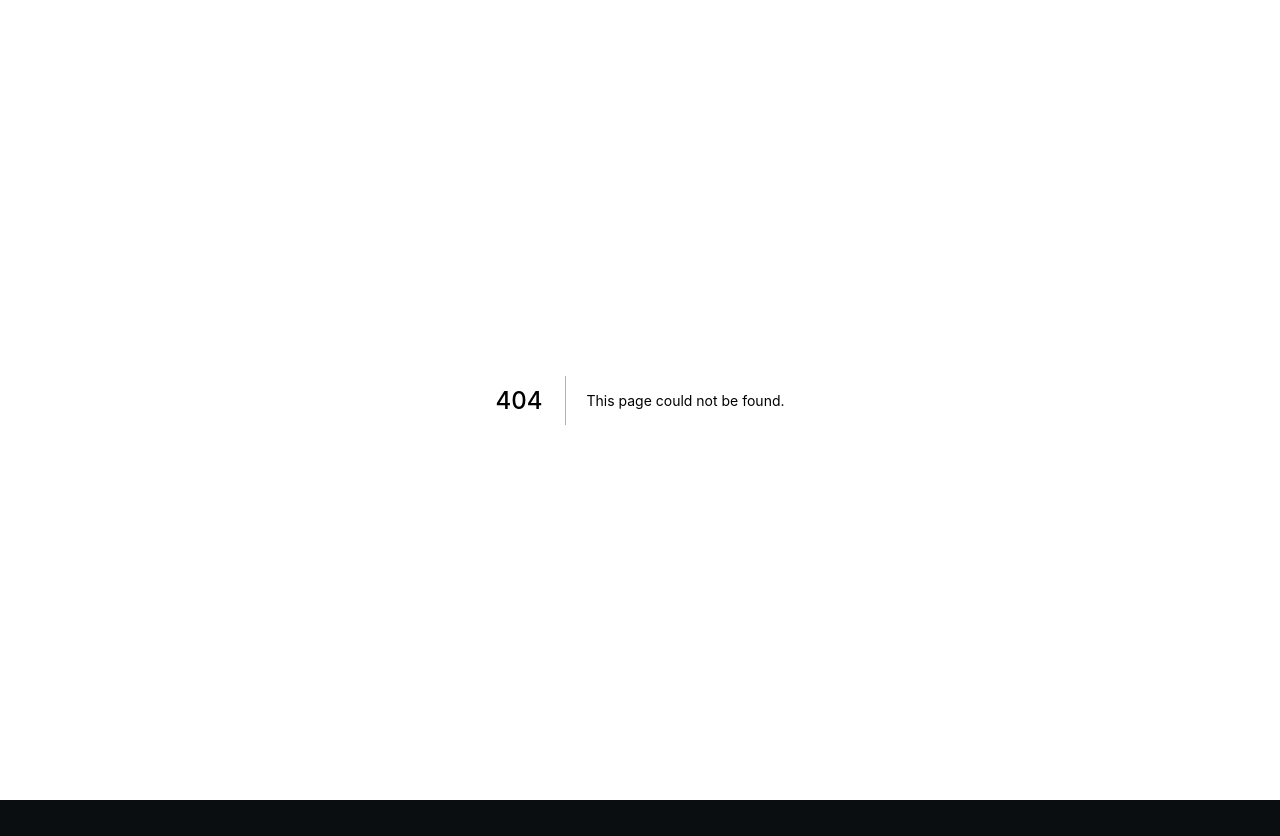
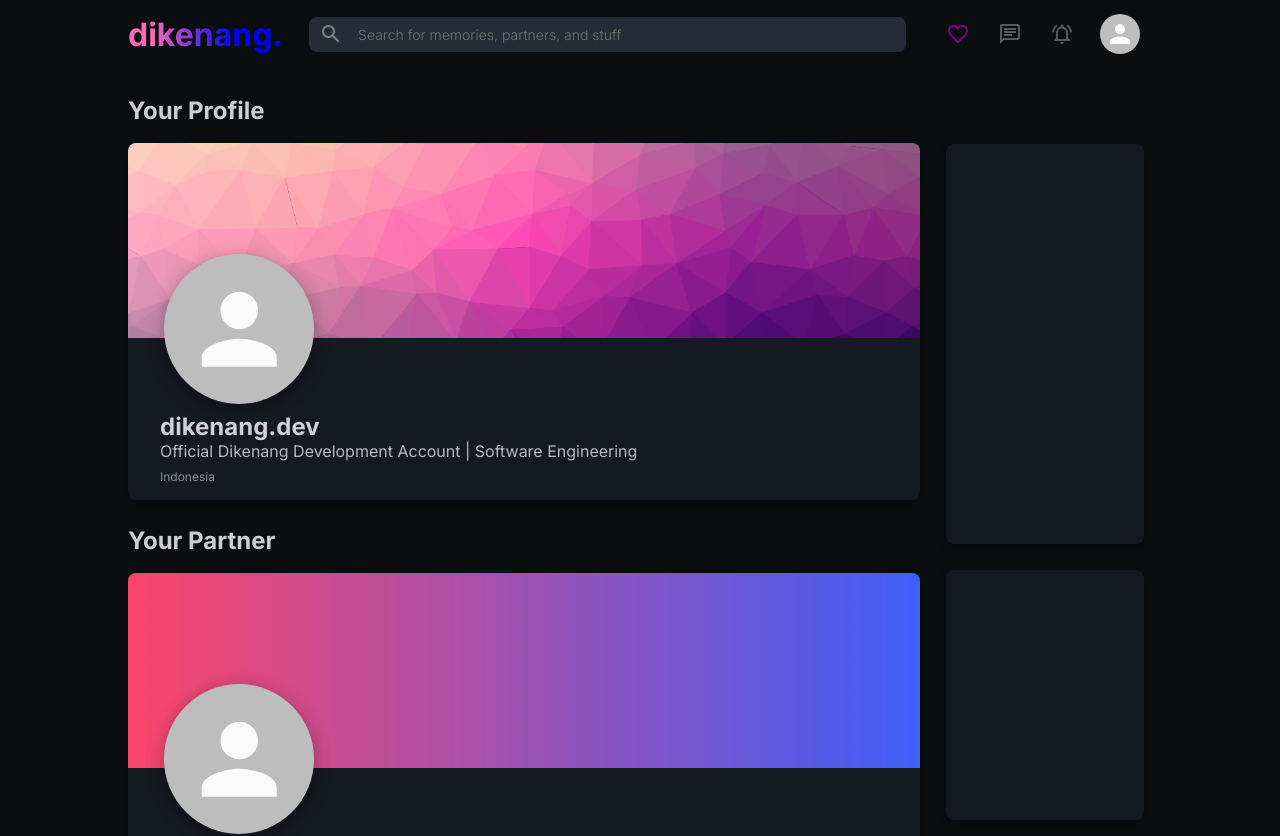
Before and after one commit to resqiar/dikenang, a Next.js app in the folder dikweb/: page /myrelationship in a window 1280 px wide. Before the commit this address had no page. Shown: the top 836 px of the page. Before the commit the page ends 800 px from the top, so only its background shows below. Built offline with nearby package versions, Linux system fonts and the light colour scheme.

Commit message:
feat(dikweb): add `/myrelationship` mockup components

```diff
--- /dev/null
+++ b/dikweb/components/profile/ProfileDetail.tsx
@@ -0,0 +1,86 @@
+import styled from 'styled-components'
+import { Avatar, IconButton } from '@material-ui/core'
+import Heading from '../text/Heading'
+import SubHeading from '../text/SubHeading'
+import Paragraph from '../text/Paragraph'
+
+interface Props {
+	username: string
+	description: string
+	origin: string
+	bannerSrc?: string
+	avatarSrc?: string
+}
+
+export default function ProfileDetail(props: Props) {
+	return (
+		<ProfileDetailWrapper>
+			{/* Banner */}
+			<ProfileDetailBanner
+				src={props.bannerSrc ? props.bannerSrc : '/images/bg.png'}
+				alt="profile-banner"
+			/>
+
+			{/* Avatar */}
+			<ProfileDetailAvatarWrapper>
+				<IconButton>
+					<Avatar
+						src={props.avatarSrc ? props.avatarSrc : undefined}
+						alt="profile-avatar"
+						style={{
+							width: '150px',
+							height: '150px',
+							boxShadow: 'var(--box-shadow-18)',
+						}}
+					/>
+				</IconButton>
+			</ProfileDetailAvatarWrapper>
+
+			{/* Profile Text */}
+			<ProfileDetailText>
+				{/* Username */}
+				<Heading color="var(--font-white-800)" fontSize="24px">
+					{props.username}
+				</Heading>
+
+				{/* Description */}
+				<SubHeading
+					color="var(--font-white-700)"
+					fontSize="16px"
+					fontWeight="400"
+				>
+					{props.description}
+				</SubHeading>
+
+				{/* More Stuff */}
+				<Paragraph
+					color="var(--font-white-500)"
+					fontSize="12px"
+					padding="8px 0px"
+				>
+					{props.origin}
+				</Paragraph>
+			</ProfileDetailText>
+		</ProfileDetailWrapper>
+	)
+}
+
+const ProfileDetailWrapper = styled.div``
+const ProfileDetailBanner = styled.img`
+	width: 100%;
+	height: 195px;
+	object-fit: cover;
+	border-top-left-radius: 8px;
+	border-top-right-radius: 8px;
+`
+const ProfileDetailAvatarWrapper = styled.div`
+	margin: -100px 8px 0px 24px;
+	display: flex;
+	align-items: start;
+`
+const ProfileDetailText = styled.div`
+	display: flex;
+	flex-direction: column;
+	align-items: start;
+	margin: -4px 0px 8px 32px;
+`
--- /dev/null
+++ b/dikweb/pages/myrelationship.tsx
@@ -0,0 +1,103 @@
+import styled from 'styled-components'
+import Header from '../components/header/Header'
+import Meta from '../components/meta/Meta'
+import ProfileDetail from '../components/profile/ProfileDetail'
+import Card from '../components/card/Card'
+import Heading from '../components/text/Heading'
+
+export default function myrelationship() {
+	return (
+		<div>
+			{/* Title */}
+			<Meta title="Relationship — dikenang" />
+
+			{/* Header */}
+			<Header />
+
+			{/* Body */}
+			<BodyWrapper>
+				<ProfileDetailCardWrapper>
+					{/* Heading */}
+					<Heading color="var(--font-white-800)" fontSize="24px">
+						Your Profile
+					</Heading>
+
+					{/* Your Profile */}
+					<Card
+						bgColor="var(--background-dimmed-500)"
+						hasShadow={true}
+					>
+						<ProfileDetail
+							bannerSrc="/images/bg-3.png"
+							username="dikenang.dev"
+							description="Official Dikenang Development Account | Software Engineering"
+							origin="Indonesia"
+						/>
+					</Card>
+
+					{/* Heading */}
+					<Heading color="var(--font-white-800)" fontSize="24px">
+						Your Partner
+					</Heading>
+
+					{/* Your Partner Profile */}
+					<Card
+						bgColor="var(--background-dimmed-500)"
+						hasShadow={true}
+					>
+						<ProfileDetail
+							username="dikenang.official"
+							description="Official Dikenang Account"
+							origin="Indonesia"
+						/>
+					</Card>
+				</ProfileDetailCardWrapper>
+
+				{/* Mockup Card */}
+				<RightBarWrapper>
+					<Card
+						height="400px"
+						bgColor="var(--background-dimmed-500)"
+						hasShadow={true}
+					/>
+
+					<Card
+						height="250px"
+						bgColor="var(--background-dimmed-500)"
+						hasShadow={true}
+					/>
+
+					<Card
+						height="300px"
+						bgColor="var(--background-dimmed-500)"
+						hasShadow={true}
+					/>
+				</RightBarWrapper>
+			</BodyWrapper>
+		</div>
+	)
+}
+
+const BodyWrapper = styled.div`
+	display: flex;
+	gap: 18px;
+	margin: 28px 128px;
+
+	// how mobile should behave
+	@media (max-width: 600px) {
+		margin: 0px;
+	}
+`
+const ProfileDetailCardWrapper = styled.div`
+	display: flex;
+	flex: 0.8;
+	flex-direction: column;
+	gap: 18px;
+`
+const RightBarWrapper = styled.div`
+	margin: 48px 8px 4px 8px;
+	flex-direction: column;
+	display: flex;
+	flex: 0.2;
+	gap: 18px;
+`
```
